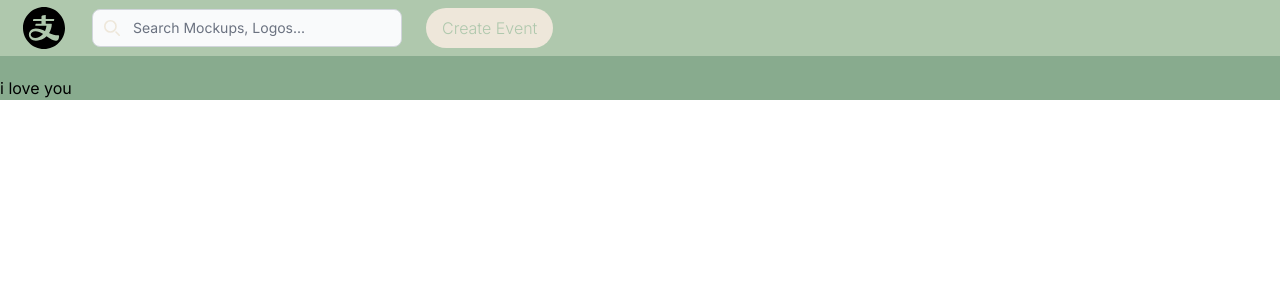
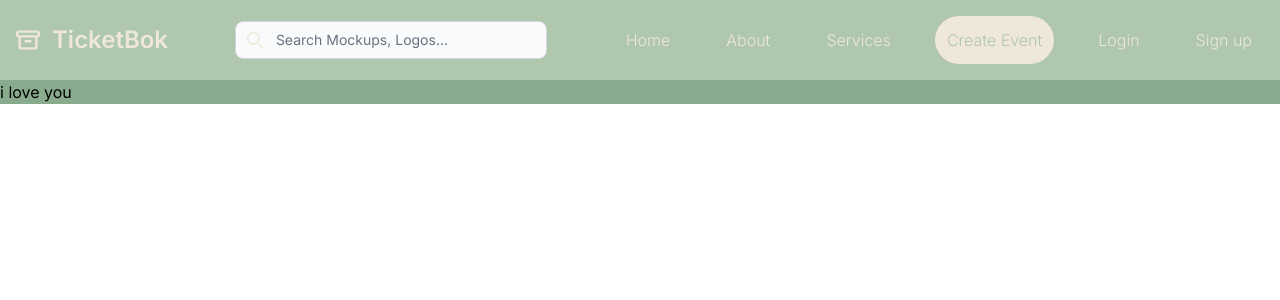
Before and after one commit to Heng2510/awsfanbois-client, a Next.js app: page / in a window 1280 px wide. Shown: the top 300 px of the page. Built offline with nearby package versions, Linux system fonts and the light colour scheme.

Commit message:
edit navbar

```diff
--- a/components/NavBar/NavBar.tsx
+++ b/components/NavBar/NavBar.tsx
@@ -5,14 +5,83 @@ import SearchBar from "./SearchBar";
 
 const NavBar = () => {
   return (
-    <nav className="flex space-x-6 mb-5 px-5 h-14 items-center bg-green-hd">
-      <Link href="/">
-        <AiFillAlipayCircle className="w-12 h-12" />
-      </Link>
-      <SearchBar/>
-      <button className="font-light bg-green-t text-green-hd hover:text-green-bg transition-colors px-4 py-2 rounded-full focus:outline-none">
-        Create Event
-      </button>
+    <nav className="bg-green-hd dark:bg-gray-900">
+      <div className="max-w-screen-xl flex flex-wrap items-center justify-between mx-auto p-4">
+        <a href="#" className="flex items-center space-x-3 rtl:space-x-reverse">
+          {/* <AiFillAlipayCircle className="w-12 h-12" /> */}
+          <svg
+            className="w-6 h-6 text-green-t dark:text-white"
+            aria-hidden="true"
+            xmlns="http://www.w3.org/2000/svg"
+            fill="none"
+            viewBox="0 0 20 16"
+          >
+            <path
+              stroke="currentColor"
+              stroke-linejoin="round"
+              stroke-width="2"
+              d="M8 8v1h4V8m4 7H4a1 1 0 0 1-1-1V5h14v9a1 1 0 0 1-1 1ZM2 1h16a1 1 0 0 1 1 1v2a1 1 0 0 1-1 1H2a1 1 0 0 1-1-1V2a1 1 0 0 1 1-1Z"
+            />
+          </svg>
+          <span className="self-center text-2xl font-semibold whitespace-nowrap text-green-t">
+            TicketBok
+          </span>
+        </a>
+        <div className="items-center justify-between hidden w-full md:flex md:w-auto md:order-1">
+          <ul className="flex flex-col p-4 md:p-0 mt-4 font-medium border rounded-lg md:space-x-8 rtl:space-x-reverse md:flex-row md:mt-0 md:border-0">
+            <li>
+              <a
+                href="#"
+                className="block py-2 px-3 font-light rounded md:bg-transparent hover:bg-green-bg transition-colors md:text-green-t md:p-3"
+                aria-current="page"
+              >
+                Home
+              </a>
+            </li>
+            <li>
+              <a
+                href="#"
+                className="block py-2 px-3 font-light rounded md:bg-transparent hover:bg-green-bg transition-colors md:text-green-t md:p-3"
+              >
+                About
+              </a>
+            </li>
+            <li>
+              <a
+                href="#"
+                className="block py-2 px-3 font-light rounded md:bg-transparent hover:bg-green-bg transition-colors md:text-green-t md:p-3"
+              >
+                Services
+              </a>
+            </li>
+            <li>
+              <button
+                type="button"
+                className="block py-2 px-3 md:p-3 font-light bg-green-t text-green-hd hover:text-green-bg transition-colors rounded-full focus:outline-none"
+              >
+                Create Event
+              </button>
+            </li>
+            <li>
+              <a
+                href="#"
+                className="block py-2 px-3 md:p-3 font-light md:bg-transparent md:text-green-t text-gray-800  hover:bg-green-bg rounded-lg transition-colors"
+              >
+                Login
+              </a>
+            </li>
+            <li>
+              <a
+                href="#"
+                className="block py-2 px-3 md:p-3 font-light md:bg-transparent md:text-green-t text-gray-800  hover:bg-green-bg rounded-lg transition-colors"
+              >
+                Sign up
+              </a>
+            </li>
+          </ul>
+        </div>
+        <SearchBar />
+      </div>
     </nav>
   );
 };
--- a/tailwind.config.ts
+++ b/tailwind.config.ts
@@ -18,7 +18,8 @@ const config: Config = {
     colors: {
       'green-bg': '#88AB8E',
       'green-hd': '#AFC8AD',
-      'green-t' : '#EEE7DA'
+      'green-t' : '#EEE7DA',
+      'green-t2': "#B2B6C8"
     }
   },
   plugins: [
```
Also changed, not shown: components/NavBar/SearchBar.tsx (+0 -15 lines).
